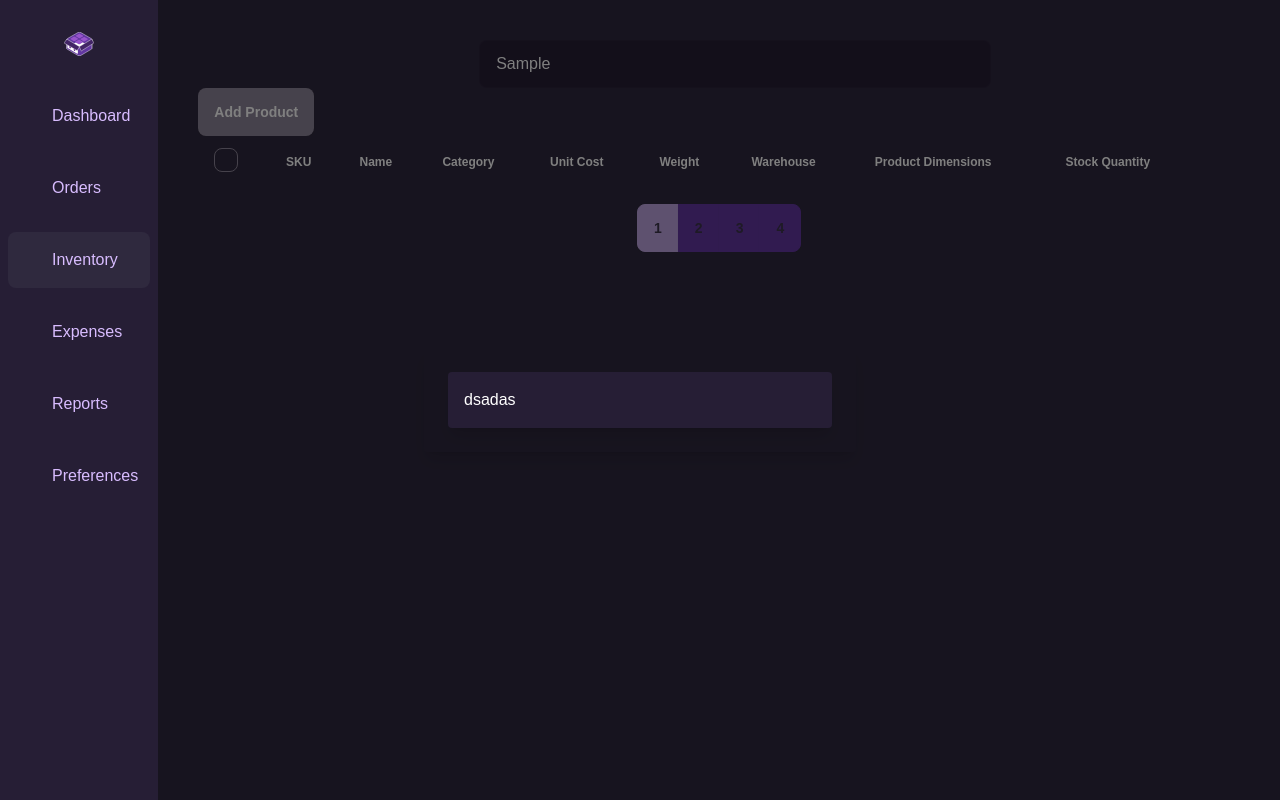
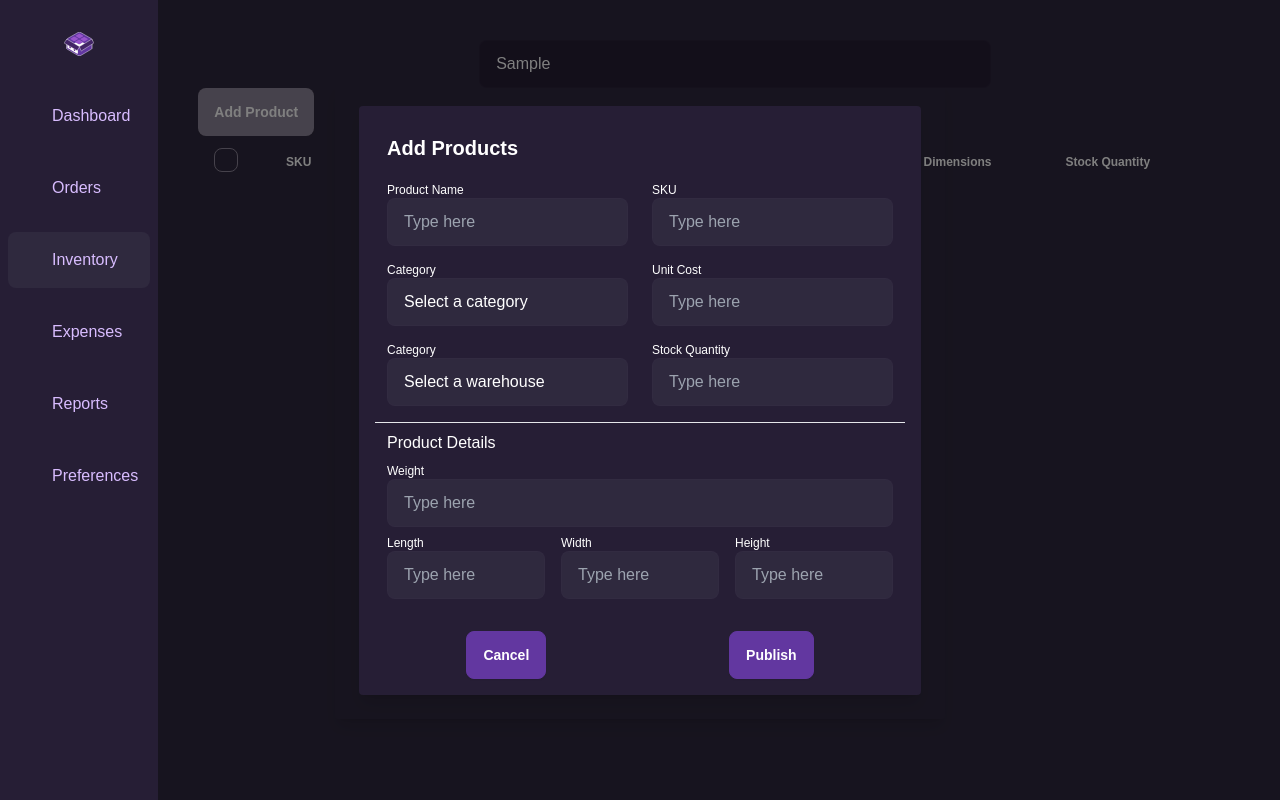
Before and after one commit to PolySpade/InventoTrack, a React (Vite) app in the folder frontend/: page /inventory in a window 1280 px wide. Both pictures are taken after typing "Sample" into the empty fields and a click on the button "Add Product". Built offline with nearby package versions, Linux system fonts and the light colour scheme; some icons are missing.

Commit message:
Added - Add Form, Made Changes to edit form

```diff
--- a/frontend/src/components/forms/AddProductForm/AddProductForm.jsx
+++ b/frontend/src/components/forms/AddProductForm/AddProductForm.jsx
@@ -1,9 +1,113 @@
 import React from 'react'
+import { useNavigate } from 'react-router-dom';
+
 
 const AddProductForm = () => {
+  const navigate = useNavigate();
+
+  const handleSubmit = (event) => {
+    // event.preventDefault();
+
+    console.log("Add Product Form submitted");
+    navigate('/inventory');
+  };
+
+
   return (
-    <div className='p-4 min-w-96 bg-neutral rounded shadow-lg text-white'>
-        dsadas
+    <div onSubmit={handleSubmit} className='min-w-96 bg-neutral rounded shadow-lg text-white'>
+        <form className='p-4 flex flex-col min-w-full'>
+
+          <h1 className='p-3 text-xl font-semibold'>Add Products</h1>
+          <div className='flex flex-row'>
+
+
+          <div className='mx-3 flex flex-col justify-start'>
+            <div className='my-2 flex flex-col'>
+              <label className='text-xs' for='productname'>Product Name</label>
+              <input id="productname" type="text" placeholder="Type here" className="input input-bordered input-base w-full max-w-xs" />
+            </div>
+            <div className='my-2 flex flex-col'>
+                  <label className='text-xs' htmlFor='category'>Category</label>
+                  <select id="category" className="input input-bordered input-base w-full max-w-xs">
+                    <option value="">Select a category</option>
+                    <option value="electronics">Electronics</option>
+                    <option value="fashion">Fashion</option>
+                    <option value="home">Home</option>
+                    <option value="beauty">Beauty</option>
+                    <option value="sports">Sports</option>
+                  </select>
+            </div>
+            <div className='my-2 flex flex-col'>
+                  <label className='text-xs' htmlFor='category'>Category</label>
+                  <select id="category" className="input input-bordered input-base w-full max-w-xs">
+                    <option value="">Select a warehouse</option>
+                    <option value="electronics">Warehouse A</option>
+                  </select>
+            </div>
+          </div>
+
+          {/*
+          product name
+          category
+          weight
+          warehouse
+
+          sku
+          unit cost
+          stock quantity
+
+          product dimensions, l w h
+
+          */}
+
+          <div className='mx-3 flex flex-col justify-start'>
+            <div className=' my-2 flex flex-col'>
+              <label className='text-xs' for='productname'>SKU</label>
+              <input id="productname" type="text" placeholder="Type here" className="input input-bordered input-base w-full max-w-xs" />
+            </div>
+            <div className='my-2 flex flex-col'>
+              <label className='text-xs' for='productname'>Unit Cost</label>
+              <input id="productname" type="text" placeholder="Type here" className="input input-bordered input-base w-full max-w-xs" />
+            </div>
+            <div className='my-2 flex flex-col'>
+              <label className='text-xs' for='productname'>Stock Quantity</label>
+              <input id="productname" type="text" placeholder="Type here" className="input input-bordered input-base w-full max-w-xs" />
+            </div>
+          </div>
+
+
+
+          </div>
+          <hr className='bg-white w-full h-px my-2'></hr>
+          <h2 className='mx-3 text-base'>Product Details</h2>
+          <div className='mx-3 my-2 flex flex-col justify-start'>
+            <div className='flex flex-col'>
+              <label className='text-xs min-w-full' for='productname'>Weight</label>
+              <input id="productname" type="text" placeholder="Type here" className="input input-bordered input-base w-full" />
+            </div>
+            <div className='my-2 flex flex-row max-w-96 justify-evenly min-w-full'>
+            <div className='flex flex-col mr-2'>
+              <label className='text-xs' for='productname'>Length</label>
+              <input id="productname" type="text" placeholder="Type here" className="input input-bordered input-base w-full max-w-xs" />
+            </div>
+            <div className='flex flex-col mx-2'>
+              <label className='text-xs' for='productname'>Width</label>
+              <input id="productname" type="text" placeholder="Type here" className="input input-bordered input-base w-full max-w-xs" />
+            </div>
+            <div className='flex flex-col ml-2'>
+              <label className='text-xs' for='productname'>Height</label>
+              <input id="productname" type="text" placeholder="Type here" className="input input-bordered input-base w-full max-w-xs" />
+            </div>
+            </div>
+          </div>
+
+
+
+          <div className='pt-4 flex flex-row justify-around'>
+            <button className='btn text-white'>Cancel</button>
+            <button className='btn text-white'>Publish</button>
+          </div>
+        </form>
     </div>
   )
 }
--- a/frontend/src/components/forms/InventoryEditForm/InventoryEditForm.jsx
+++ b/frontend/src/components/forms/InventoryEditForm/InventoryEditForm.jsx
@@ -1,6 +1,7 @@
 import React from "react";
 
 const InventoryEditForm = () => {
+  // TODO prevent multiple forms opened
   return (
     <div className="absolute right-full -mt-4 w-96 bg-neutral rounded-lg max-h-80 overflow-auto  shadow-lg">
       <form className="flex flex-col justify-center m-8 space-y-4">
@@ -22,82 +23,24 @@ const InventoryEditForm = () => {
           />
         </label>
         <hr className="h-px border-0 bg-white" />
-        <h2 className="text-base"> Category </h2>
-        <div className=" dropdown dropdown-bottom">
-          <label tabIndex={1} className="btn m-1 bg-secondary border-none text-white">
-            Category
-          </label>
-          <ul
-            tabIndex={1}
-            className="dropdown-content menu block p-2 shadow bg-secondary rounded-box w-52 max-h-48 overflow-y-auto z-10"
-          >
-            <li>
-              <a>Item 1</a>
-            </li>
-            <li>
-              <a>Item 2</a>
-            </li>
-            <li>
-              <a>Item 2</a>
-            </li>
-            <li>
-              <a>Item 2</a>
-            </li>
-            <li>
-              <a>Item 2</a>
-            </li>
-            <li>
-              <a>Item 2</a>
-            </li>
-            <li>
-              <a>Item 2</a>
-            </li>
-            <li>
-              <a>Item 2</a>
-            </li>
-            <li>
-              <a>Item 2</a>
-            </li>
-          </ul>
-        </div>
-        <h2 className="text-base"> Warehouse </h2>
-        <div className=" dropdown dropdown-bottom">
-          <label tabIndex={0} className="btn m-1 bg-secondary border-none text-white">
-            Warehouse
-          </label>
-          <ul
-            tabIndex={0}
-            className=" block dropdown-content menu p-2 shadow bg-secondary rounded-box w-52 max-h-48 overflow-y-auto"
-          >
-            <li>
-              <a>Item 1</a>
-            </li>
-            <li>
-              <a>Item 2</a>
-            </li>
-            <li>
-              <a>Item 2</a>
-            </li>
-            <li>
-              <a>Item 2</a>
-            </li>
-            <li>
-              <a>Item 2</a>
-            </li>
-            <li>
-              <a>Item 2</a>
-            </li>
-            <li>
-              <a>Item 2</a>
-            </li>
-            <li>
-              <a>Item 2</a>
-            </li>
-            <li>
-              <a>Item 2</a>
-            </li>
-          </ul>
-        </div>
+        <div className='my-2 flex flex-col'>
+                  <label className='text-xs' htmlFor='category'>Category</label>
+                  <select id="category" className="input input-bordered input-base w-full max-w-xs">
+                    <option value="">Select a category</option>
+                    <option value="electronics">Electronics</option>
+                    <option value="fashion">Fashion</option>
+                    <option value="home">Home</option>
+                    <option value="beauty">Beauty</option>
+                    <option value="sports">Sports</option>
+                  </select>
+            </div>
+            <div className='my-2 flex flex-col'>
+                  <label className='text-xs' htmlFor='category'>Category</label>
+                  <select id="category" className="input input-bordered input-base w-full max-w-xs">
+                    <option value="">Select a warehouse</option>
+                    <option value="electronics">Warehouse A</option>
+                  </select>
+            </div>
         <hr className="h-px border-0 bg-white" />
         <h2 className="text-base"> Unit Cost </h2>
         <label className="input input-bordered flex items-center p-3 bg-white">
--- a/frontend/src/components/table/InventoryTable/InventoryTable.jsx
+++ b/frontend/src/components/table/InventoryTable/InventoryTable.jsx
@@ -19,7 +19,7 @@ const InventoryTable = () => {
   );
 
   return (
-    <div className="overflow-x-auto">
+    <div className="overflow-x-auto overflow-y-hidden">
       <div className="flex items-center justify-center">
         <SearchIcon size={20} className="text-white mr-3"></SearchIcon>
         <input
@@ -46,7 +46,7 @@ const InventoryTable = () => {
   </div>
 )}
 
-      <table className="table table-pin-rows">
+      <table className="table table-pin-rows flex-1">
         {/* head */}
         <thead>
           <tr className="border-none text-white">
@@ -111,7 +111,7 @@ const TableContents = ({
           <input type="checkbox" className="checkbox checkbox-secondary" />
         </label>
       </th>
-      <td>
+      {/* //external feature, add image <td>
         <div className="flex items-center gap-3">
           <div className="avatar">
             <div className="mask mask-squircle w-12 h-12">
@@ -122,7 +122,8 @@ const TableContents = ({
             <div className="font-bold">{sku}</div>
           </div>
         </div>
-      </td>
+      </td> */}
+      <td>{sku}</td>
       <td>{name}</td>
       <td>{category}</td>
       <td>{cost}</td>
```
